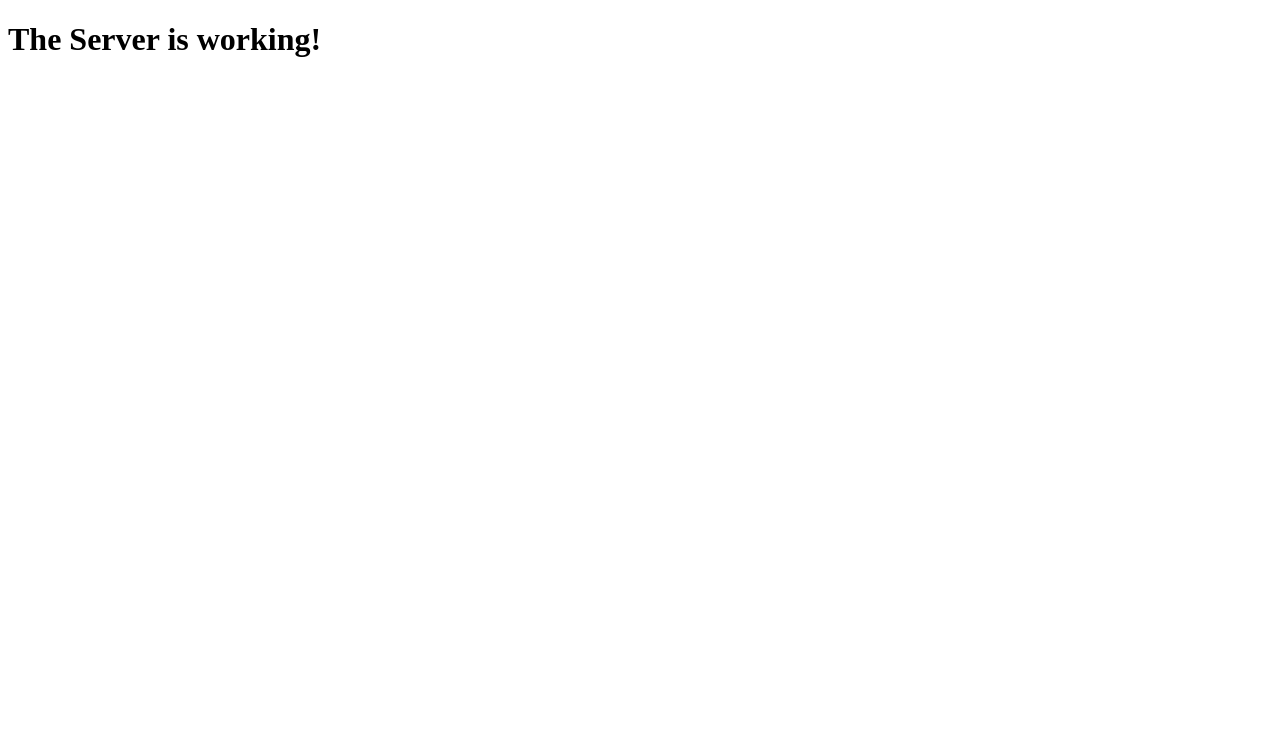
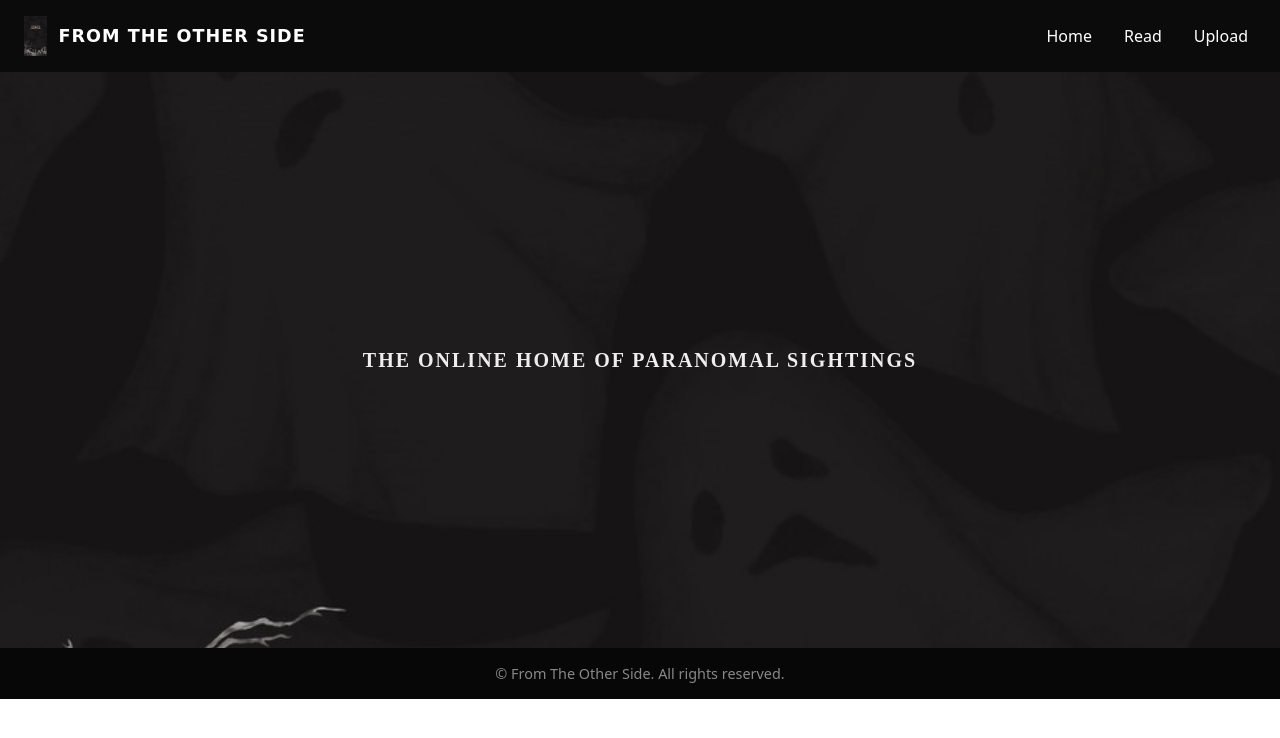
Before and after one commit to marcTeox/codeLesson, a website: page public/index.html in a window 1280 px wide. Drawn offline with Linux system fonts and the light colour scheme.

Commit message:
feat: adding response js, template, and css

```diff
--- a/public/index.html
+++ b/public/index.html
@@ -7,7 +7,28 @@
     <link rel="stylesheet" href="styles.css" />
   </head>
   <body>
-    <h1>The Server is working!</h1>
+    <header>
+      <div>
+        <img src="/public/images/ghost-bg.jpg" alt="Ghost logo" />
+        <a href="home.html">
+          <h1>FROM THE OTHER SIDE</h1>
+        </a>
+      </div>
+
+      <nav aria-label="Main navigation">
+        <ul>
+          <li><a href="home.html">Home</a></li>
+          <li><a href="read.html">Read</a></li>
+          <li><a href="upload.html">Upload</a></li>
+        </ul>
+      </nav>
+    </header>
+
+    <main>
+      <p>THE ONLINE HOME OF PARANOMAL SIGHTINGS</p>
+    </main>
+
+    <footer>© From The Other Side. All rights reserved.</footer>
     <script src="index.js"></script>
   </body>
 </html>
--- a/public/styles.css
+++ b/public/styles.css
@@ -0,0 +1,79 @@
+body {
+  margin: 0;
+  color: #eee;
+  font-family: system-ui, -apple-system, "Segoe UI", Roboto, "Helvetica Neue",
+    Arial, sans-serif;
+}
+header {
+  display: flex;
+  justify-content: space-between;
+  align-items: center;
+  padding: 1rem 1.5rem;
+  background: #0b0b0b;
+  color: #fff;
+}
+
+header > div {
+  display: flex;
+  align-items: center;
+  gap: 0.75rem;
+}
+
+header img {
+  height: 40px;
+  width: auto;
+  display: block;
+}
+
+header a {
+  text-decoration: none;
+  color: inherit;
+}
+
+header h1 {
+  margin: 0;
+  font-size: 1.1rem;
+  font-family: "Creepster", "Papyrus", cursive, serif;
+  letter-spacing: 1px;
+}
+
+nav ul {
+  list-style: none;
+  margin: 0;
+  padding: 0;
+  display: flex;
+  gap: 1rem;
+}
+
+nav a {
+  color: inherit;
+  text-decoration: none;
+  padding: 0.25rem 0.5rem;
+}
+
+main {
+  min-height: 60vh;
+  display: flex;
+  flex-direction: column;
+  justify-content: center;
+  align-items: center;
+  padding: 3rem 1rem;
+  text-align: center;
+  background: #000 url("/images/ghost-bg.jpg") center/cover no-repeat;
+}
+
+main p {
+  margin: 0;
+  font-size: 1.25rem;
+  font-weight: 600;
+  letter-spacing: 2px;
+  font-family: "Cinzel", serif;
+}
+
+footer {
+  padding: 1rem;
+  text-align: center;
+  background: #070707;
+  color: #888;
+  font-size: 0.9rem;
+}
--- /dev/null
+++ b/utils/serveStatic.js
@@ -0,0 +1,6 @@
+import path from "node:path";
+
+export function serveStatic(baseDir) {
+  const staticDir = path.join(baseDir, "public", "index.html");
+  return staticDir;
+}
```
Also changed, not shown: server.js (+2 -6 lines), utils/sendResponse.js (added, +16 -0 lines).
